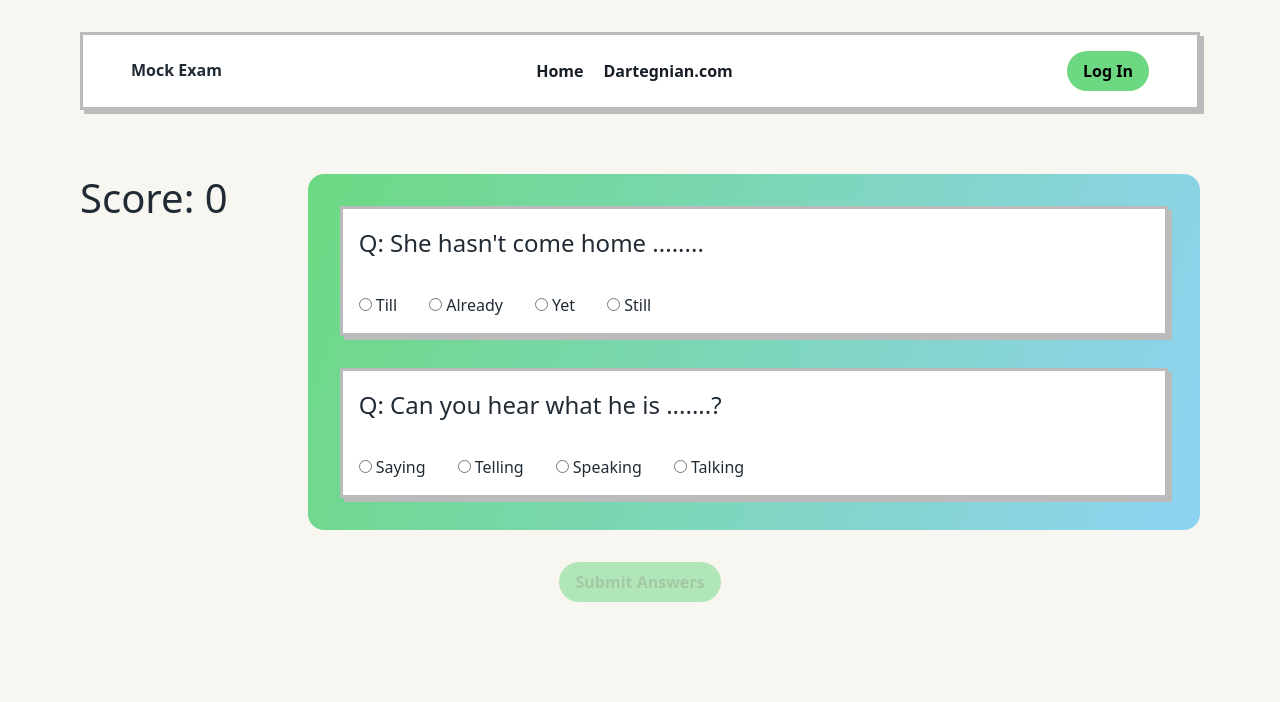
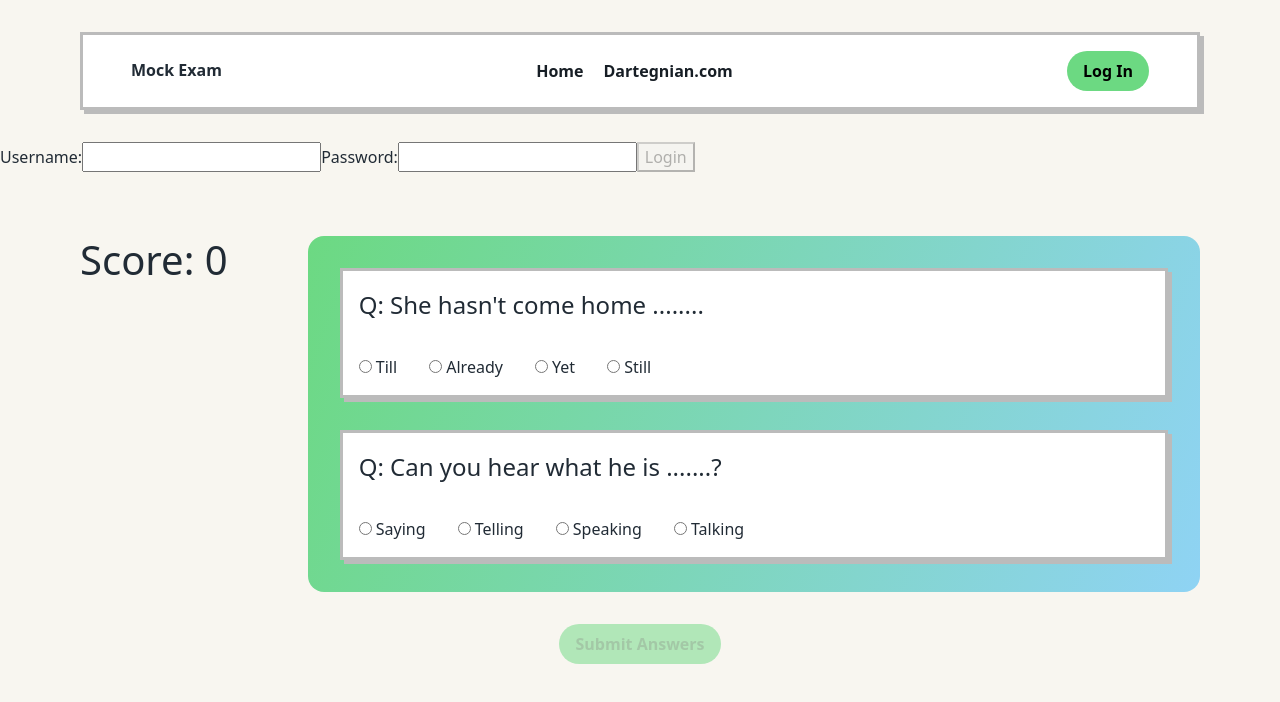
Before and after one commit to Dartegnian/mock-quiz-app, an Angular app: page /quiz in a window 1280 px wide. Shown: the top 702 px of the page. Built offline with nearby package versions, Linux system fonts and the light colour scheme.

Commit message:
Show login form on app DOM

```diff
--- a/src/app/app.component.html
+++ b/src/app/app.component.html
@@ -1,3 +1,3 @@
 <app-nav-bar></app-nav-bar>
-
+<app-login-modal *ngIf="isLoginModalShown"></app-login-modal>
 <router-outlet></router-outlet>
--- a/src/app/app.component.ts
+++ b/src/app/app.component.ts
@@ -2,14 +2,28 @@ import { Component } from '@angular/core';
 import { CommonModule } from '@angular/common';
 import { RouterOutlet } from '@angular/router';
 import { NavBarComponent } from '@components/nav-bar/nav-bar.component';
+import { LoginModalService } from '@services/login-modal.service';
+import { LoginModalComponent } from '@components/login-modal/login-modal.component';
+import { Subscription } from 'rxjs';
 
 @Component({
-  selector: 'app-root',
-  standalone: true,
-  imports: [CommonModule, RouterOutlet, NavBarComponent],
-  templateUrl: './app.component.html',
-  styleUrl: './app.component.scss'
+	selector: 'app-root',
+	standalone: true,
+	imports: [CommonModule, RouterOutlet, NavBarComponent, LoginModalComponent],
+	templateUrl: './app.component.html',
+	styleUrl: './app.component.scss'
 })
 export class AppComponent {
-  title = 'mock-quiz-app';
+	title = 'mock-quiz-app';
+	showModalSubscription: Subscription;
+	isLoginModalShown = false;
+
+	constructor(
+		private loginModalService: LoginModalService
+	) {
+		this.isLoginModalShown = this.loginModalService.isLoginModalShown;
+		this.showModalSubscription = this.loginModalService.showModalSubscription.subscribe(
+			(isShown) => this.isLoginModalShown = isShown
+		);
+	}
 }
```
